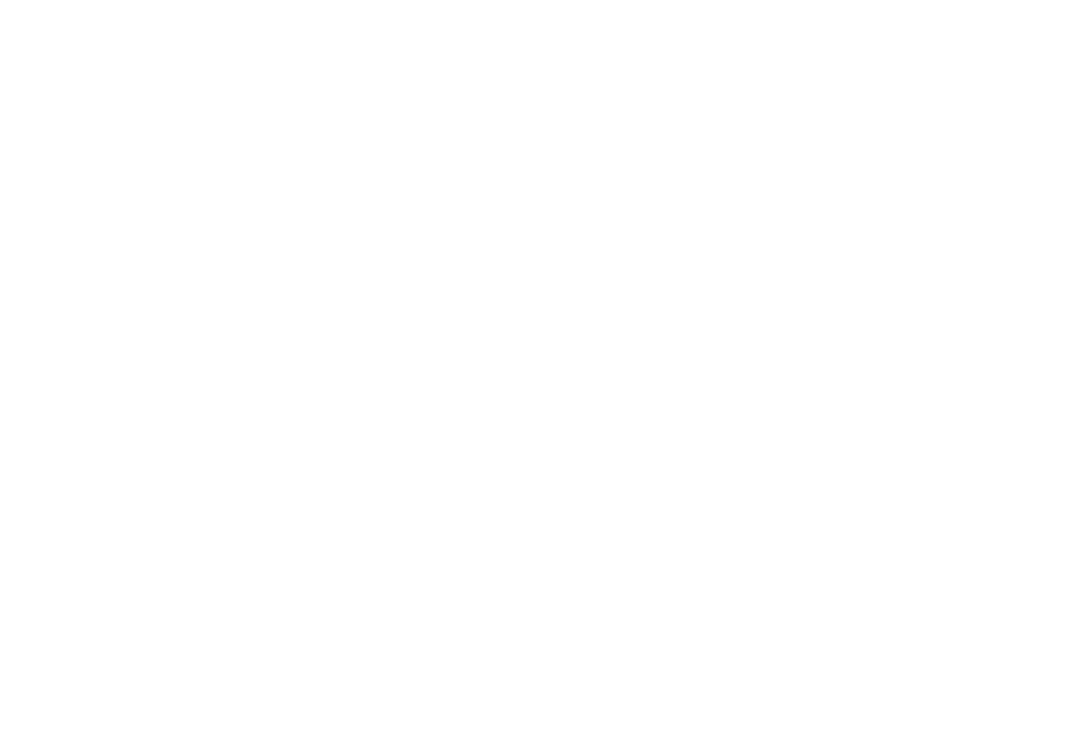
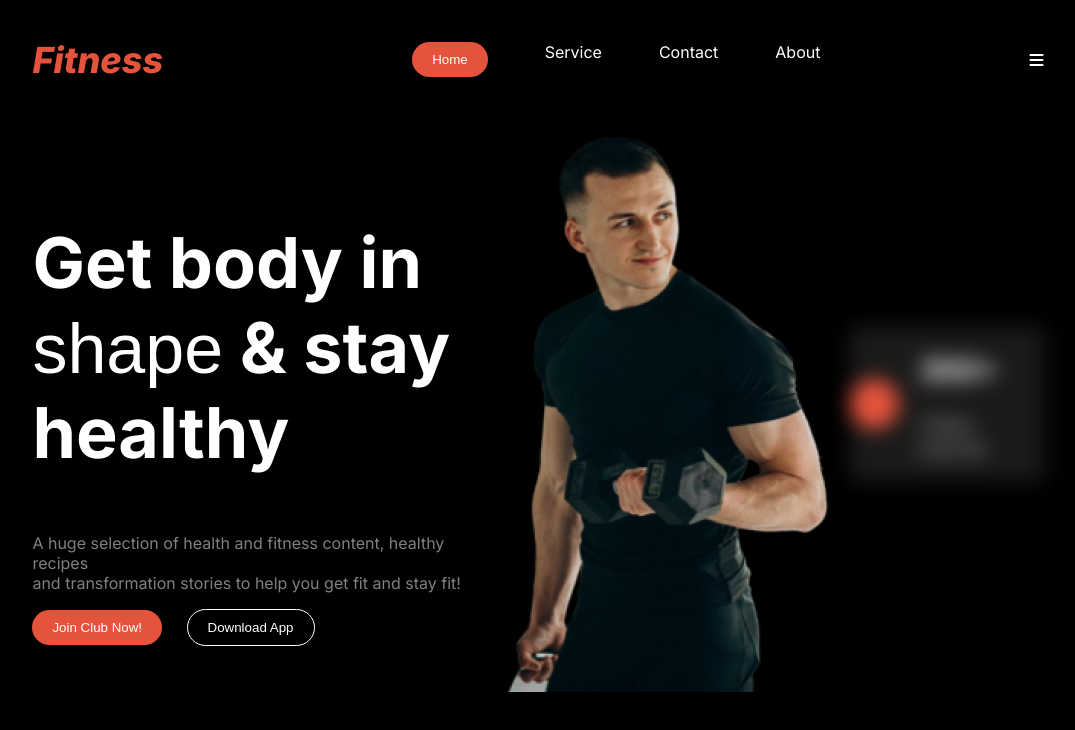
Before and after one commit to Md-Shanto-Sharker/Body-Builders-Website, a plain HTML site: page index.html in a window 1280 px wide. Shown: the whole page, without its empty margins (102-1177 px from the left). Drawn offline with Linux system fonts and the light colour scheme; a web font is replaced by a local one.

Commit message:
added banner section

```diff
--- a/index.html
+++ b/index.html
@@ -1,11 +1,54 @@
 <!DOCTYPE html>
 <html lang="en">
-<head>
-    <meta charset="UTF-8">
-    <meta name="viewport" content="width=device-width, initial-scale=1.0">
+  <head>
+    <meta charset="UTF-8" />
+    <meta name="viewport" content="width=device-width, initial-scale=1.0" />
     <title>Body-Builders</title>
-</head>
-<body>
+    <link rel="stylesheet" href="styles/style.css" />
+    <script src="https://kit.fontawesome.com/831d3b3f65.js" crossorigin="anonymous"></script>
+  </head>
+  <body>
+    <!-- header section -->
+    <header class="header">
+        <!-- Nav ber - section -->
+      <nav class="nav">
+        <h2 class="nav-heading">Fitness</h2>
+        <ul class="list-container">
+          <li class="list"><button class="primary-btn" type="button">Home</button></li>
+          <li class="list">Service</li>
+          <li class="list">Contact</li>
+          <li class="list">About</li>
+        </ul>
 
-</body>
+        <i class="fa-solid fa-bars nav-icon"></i>
+      </nav>
+
+      <!-- banner section -->
+      <section class="banner">
+        <div>
+            <h2 class="banner-heading">Get body in <br> <span class="spacial-latter">shape</span> & stay <br> healthy</h2>
+            <p class="banner-paragraph">A huge selection of health and fitness content, healthy recipes <br class="br-tag"> and transformation stories to help you get fit and stay fit!</p>
+
+            <div class="btn-div-nav">
+              <button type="button" class="primary-btn banner-join-btn">Join Club Now!</button>
+              <button type="button" class="primary-btn banner-download-btn"
+              >Download App</button>
+            </div>
+        </div>
+        <div class="banner-image">
+          <img src="./images/Images 2.png" alt="">
+        </div>
+
+        <div class="banner-350-card">
+            <div class="red-div">
+
+            </div>
+            <div>
+              <h1 class="h-350">350+</h1>
+              <p class="p-350">Video tutorial</p>
+            </div>
+        </div>
+      </section>
+    </header>
+  </body>
 </html>
--- a/styles/style.css
+++ b/styles/style.css
@@ -0,0 +1,136 @@
+@import url("https://fonts.cdnfonts.com/css/miama");
+
+@import url("https://fonts.googleapis.com/css2?family=Inter:ital,opsz,wght@0,14..32,100..900;1,14..32,100..900&display=swap");
+.miama-fonts {
+  font-family: "Miama", sans-serif;
+  font-size: 78px;
+  font-weight: 200;
+}
+.inter-fonts {
+  font-family: "Inter", serif;
+  font-optical-sizing: auto;
+}
+body {
+  background-color: rgb(0, 0, 0);
+  font-family: "Inter", serif;
+}
+
+/* shared styles */
+.primary-btn{
+  background-color: #E6533C;
+  padding: 10px 20px;
+  color: white;
+  border: none;
+  border-radius: 46px;
+}
+
+/* header styles */
+.header{
+  width: 80%;
+  margin:0 auto;
+}
+.nav{
+    display: flex;
+    justify-content: space-between;
+    align-items: center;
+}
+.nav-heading{
+    color:#E6533C;
+    font-size: 36px;
+    font-weight: 800;
+    font-style: italic;
+}
+
+.list-container{
+    display: flex;
+    gap: 57px;
+}
+.list{
+    list-style: none;
+    color: white;
+}
+
+/* banner section */
+.banner-heading{
+    font-size:70px ;
+    color: white;
+}
+.spacial-latter{
+  font-family: "Miama", sans-serif;
+  font-weight: 200;
+
+}
+.banner-paragraph{
+  font-size: 16px;
+  color: white;
+  opacity: 50%;
+}
+
+.banner-download-btn{
+  background: none;
+  border: 1px solid white;
+  margin-left: 20px;
+
+}
+.banner{
+  display: flex;
+  justify-content:space-between;
+  align-items: center;
+}
+.nav-icon{
+  color: white;
+  display: none;
+}
+.h-350{
+  font-weight: bold;
+  font-size: 30px;
+  color: white;
+}
+.p-350{
+  font-size: 20px;
+  color: white;
+  opacity: 65%;
+}
+.red-div{
+  background: #E6533C;
+  width: 50px;
+  height: 50px;
+  border-radius: 100%;
+
+}
+.banner-350-card{
+  display: flex;
+  gap: 20px;
+  align-items: center;
+  background: rgba(255, 255, 255, 0.1);
+  filter: blur(10px);
+
+}
+@media screen and (max-width:576px) {
+  .banner{
+    flex-direction: column;
+  }
+  .nav-icon{
+    display: block;
+    font-size: 45px;
+  }
+  .list-container{
+    display: none;
+  }
+  .banner-heading{
+    font-size: 48px;
+  }
+  .btn-div-nav{
+    display: flex;
+    justify-content: space-between;
+  }
+  .banner-download-btn{
+    font-size: 17px;
+  }
+  .banner-join-btn{
+    font-size: 17px;
+  }
+  .br-tag{
+    display: none;
+  }
+}
```
